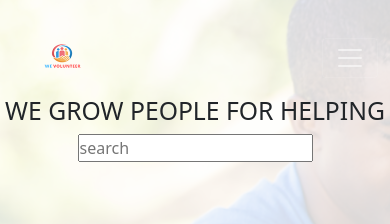
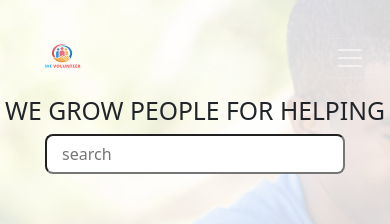
Before and after one commit to kamrul-dev/we-volunteer-react-client, a React (Create React App) app: page / in a window 390 px wide. Shown: the top 224 px of the page. Built offline with nearby package versions, Linux system fonts and the light colour scheme; no server answers.

Commit message:
style added for search box and responsive with css

```diff
--- a/src/Pages/Home/banner/banner.css
+++ b/src/Pages/Home/banner/banner.css
@@ -8,3 +8,15 @@
     z-index: 2;
     top: 0px;
 }
+.search-field input{
+    width: 400px;
+    height: 40px;
+    padding: 15px;
+    border-radius: 8px;
+}
+
+@media only screen and (max-width: 576px) {
+    .search-field input {
+      width: 300px;
+    }
+  }
--- a/src/Pages/Home/banner/banner.js
+++ b/src/Pages/Home/banner/banner.js
@@ -8,7 +8,7 @@ const Banner = () => {
             <NavBar></NavBar>
             <div className='d-flex flex-column align-items-center'>
                 <h2 className=''>WE GROW PEOPLE FOR HELPING</h2>
-                <div>
+                <div className='search-field'>
                     <input className='' type="text" name="" id="" placeholder='search' />
                 </div>
             </div>
```
